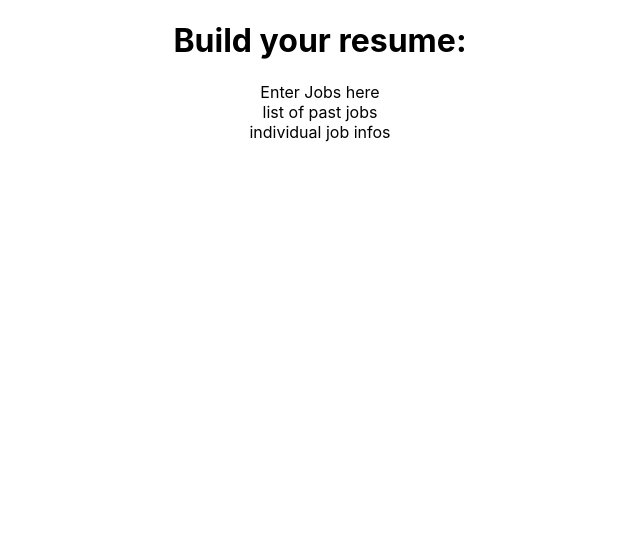
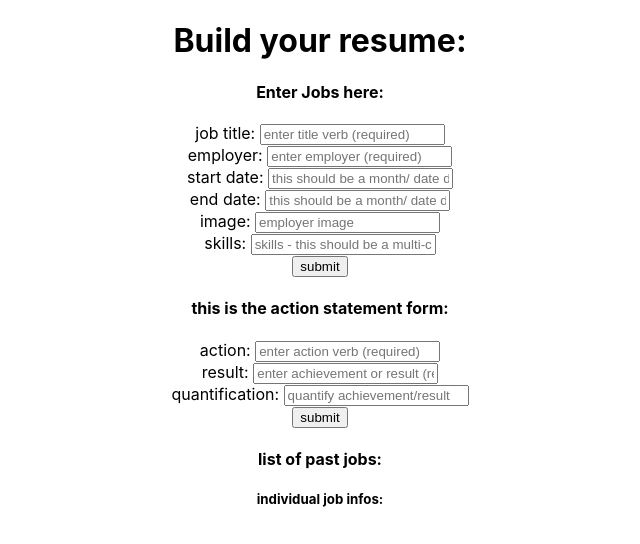
Before and after one commit to tompsherman/resume-builder, a React (Create React App) app in the folder app/: page / in a window 1280 px wide. Shown: the top 544 px of the page, without its empty margins (320-960 px from the left). Built offline with nearby package versions, Linux system fonts and the light colour scheme.

Commit message:
tables updated and seeds created, created input forms on front end -- need to finish routing on backend

```diff
--- /dev/null
+++ b/app/src/components/ActionStatementForm.js
@@ -0,0 +1,63 @@
+import React, {useState} from 'react'
+import axios from 'axios'
+
+const initialValues = {
+    action: "",
+    result: "",
+    quant: ""
+}
+
+const url = "this is a url"
+
+const ActionStatementForm = () => {
+    const [powerState, setPowerState] = useState(initialValues)
+
+    const changeHandler = (event) => {
+        setPowerState({...powerState, [event.target.name]: event.target.value})
+    }
+
+    const submitHandler = (event) => {
+        console.log(powerState)
+        event.preventDefault()
+        axios
+            .post(url, powerState)
+            .then(response => console.log("this is the power statement:", response))
+            .catch(error => console.log(error))
+        setPowerState(initialValues)
+    }
+
+    return (
+        <div>
+            <h4>this is the action statement form:</h4>
+            <form onSubmit={submitHandler}>
+                action: <input
+                    name='action'
+                    type='text'
+                    value={powerState.action}
+                    onChange={changeHandler}
+                    placeholder='enter action verb (required)'
+                />
+                <br></br>
+                result: <input
+                    name='result'
+                    type='text'
+                    value={powerState.result}
+                    onChange={changeHandler}
+                    placeholder='enter achievement or result (required)'
+                />
+                <br></br>
+                quantification: <input
+                    name='quant'
+                    type='text'
+                    value={powerState.quant}
+                    onChange={changeHandler}
+                    placeholder='quantify achievement/result'
+                />
+                <br></br>
+                <button>submit</button>
+            </form>
+        </div>
+    )
+}
+
+export default ActionStatementForm
--- a/app/src/components/JobCard.js
+++ b/app/src/components/JobCard.js
@@ -3,7 +3,7 @@ import React from 'react'
 const JobCard = () => {
     return (
         <div>
-            individual job infos
+            <h5>individual job infos:</h5>
         </div>
     )
 }
--- a/app/src/components/JobForm.js
+++ b/app/src/components/JobForm.js
@@ -1,9 +1,92 @@
-import React from 'react'
+import React, {useState} from 'react'
+import axios from 'axios'
+import ActionStatementForm from './ActionStatementForm'
+
+const initialValues = {
+    title: "",
+    employer: "",
+    start_date: "",
+    end_date: "",
+    power_state: [{}],
+    img_url: "",
+    skills: ""
+}
+
+const url = "this is a url"
 
 const JobForm = () => {
+
+    const [job, setJob] = useState(initialValues)
+
+    const changeHandler = (event) => {
+        setJob({...job, [event.target.name]: event.target.value})
+    }
+
+    const submitHandler = (event) => {
+        console.log(job)
+        event.preventDefault()
+        axios
+            .post(url, job)
+            .then(response => console.log("this is the power statement:", response))
+            .catch(error => console.log(error))
+        setJob(initialValues)
+    }
+
     return (
         <div>
-            Enter Jobs here
+            <h4>Enter Jobs here:</h4>
+            <form onSubmit={submitHandler}>
+                job title: <input
+                    name='title'
+                    type='text'
+                    value={job.title}
+                    onChange={changeHandler}
+                    placeholder='enter title verb (required)'
+                />
+                <br></br>
+                employer: <input
+                    name='employer'
+                    type='text'
+                    value={job.employer}
+                    onChange={changeHandler}
+                    placeholder='enter employer (required)'
+                />
+                <br></br>
+                start date: <input
+                    name='start_date'
+                    type='text'
+                    value={job.start_date}
+                    onChange={changeHandler}
+                    placeholder='this should be a month/ date drop-down'
+                />
+                <br></br>
+                end date: <input
+                    name='end_date'
+                    type='text'
+                    value={job.end_date}
+                    onChange={changeHandler}
+                    placeholder='this should be a month/ date drop-down'
+                />
+                <br></br>
+                image: <input
+                    name='img_url'
+                    type='text'
+                    value={job.img_url}
+                    onChange={changeHandler}
+                    placeholder='employer image'
+                />
+                <br></br>
+                skills: <input
+                    name='skills'
+                    type='text'
+                    value={job.skills}
+                    onChange={changeHandler}
+                    placeholder='skills - this should be a multi-click option'
+                />
+                <br></br>
+                <button>submit</button>
+            </form>
+            <ActionStatementForm />
         </div>
     )
 }
--- a/app/src/components/JobList.js
+++ b/app/src/components/JobList.js
@@ -3,7 +3,7 @@ import React from 'react'
 const JobList = () => {
     return (
         <div>
-            list of past jobs
+            <h4>list of past jobs:</h4>
         </div>
     )
 }
```
Also changed, not shown: data/migrations/20201206173243_create_resume_tables.js (added, +29 -0 lines), data/seeds/01-cleaup.js (added, +8 -0 lines), data/seeds/02-jobs.js (added, +30 -0 lines), data/seeds/03-skills.js (added, +9 -0 lines), data/seeds/04-powerstate.js (added, +9 -0 lines), 1 other file (tests, documents, lock files or other folders).
